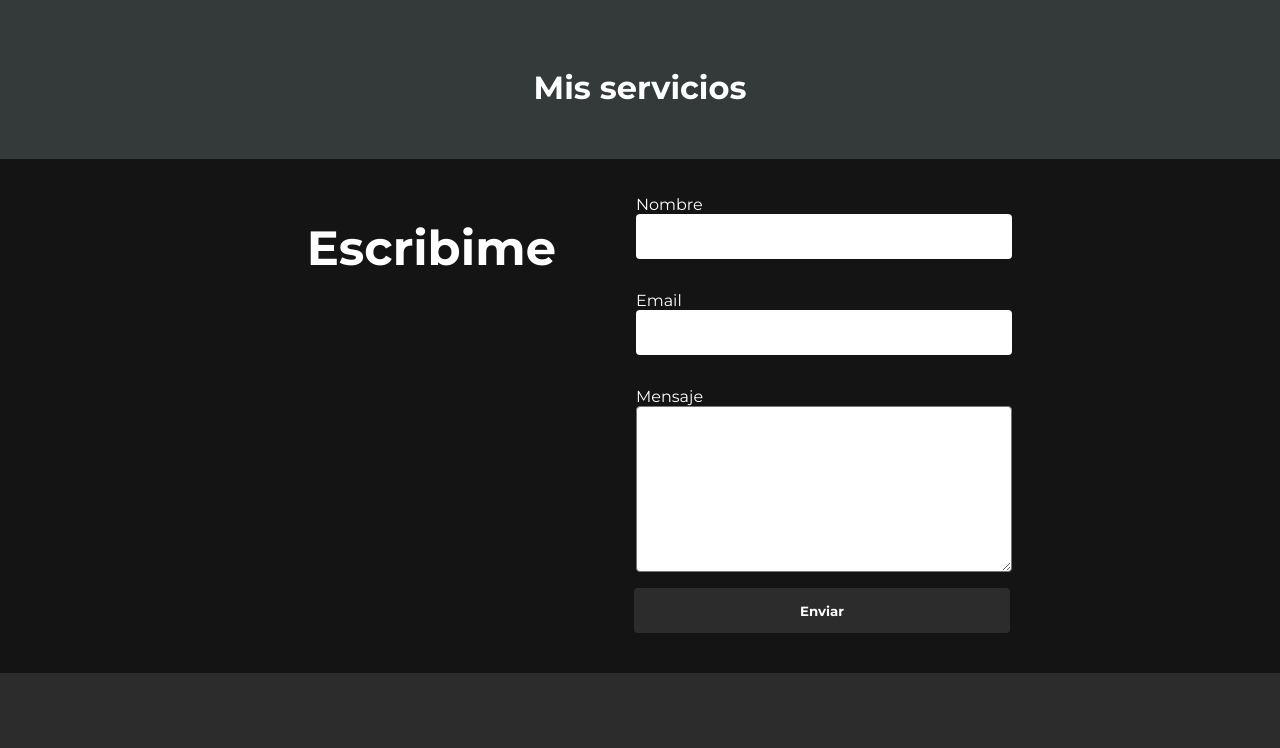
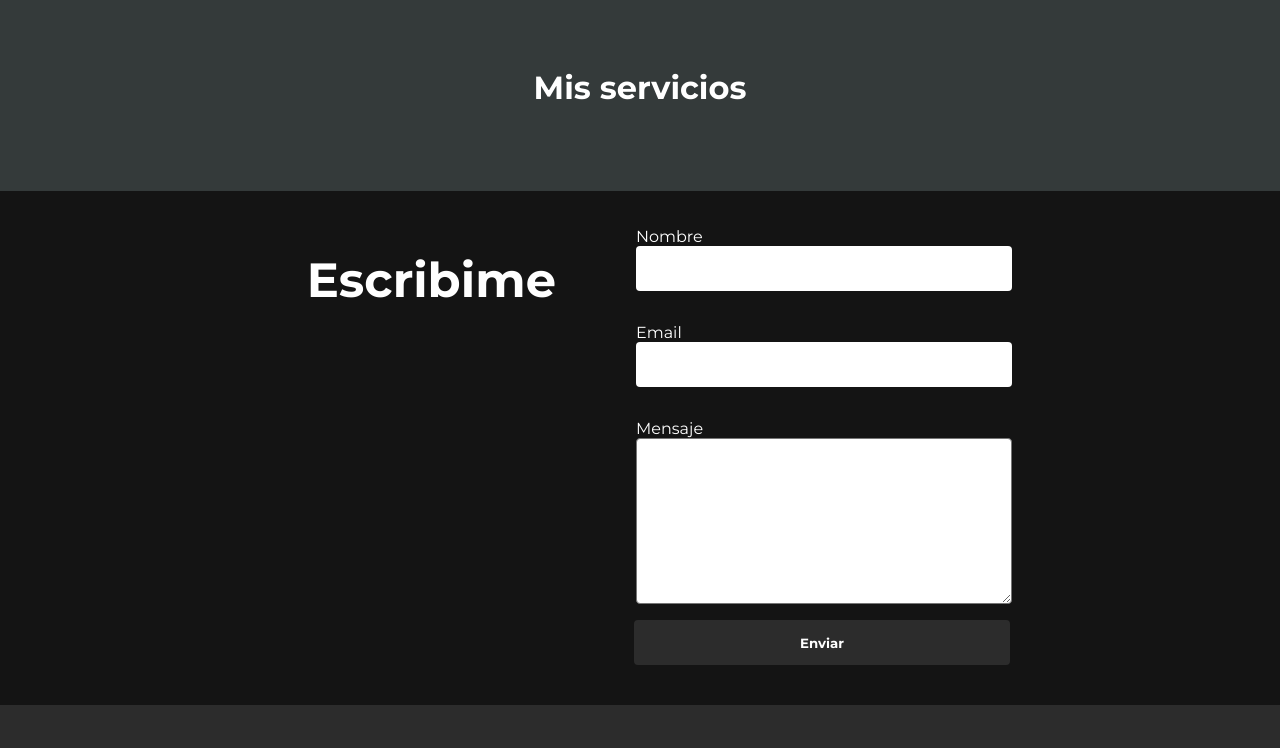
Before and after one commit to facuariasla/desafio-mod4, a plain HTML site: page index.html in a window 1280 px wide. Shown: the part 802-1550 px from the top of the page. Drawn offline with Linux system fonts and the light colour scheme; no server answers.

Commit message:
grid auto-fit in .box-three   index.css

```diff
--- a/style/index.css
+++ b/style/index.css
@@ -132,7 +132,9 @@ input, textarea, button {
 }
 @media (min-width:768px) {
     .box-three{
-        padding: 1em;
+        padding: 2em;
+        grid-template-columns: repeat(auto-fit, minmax(330px, 1fr));
+        justify-content: center;
     }
 }
 
```
